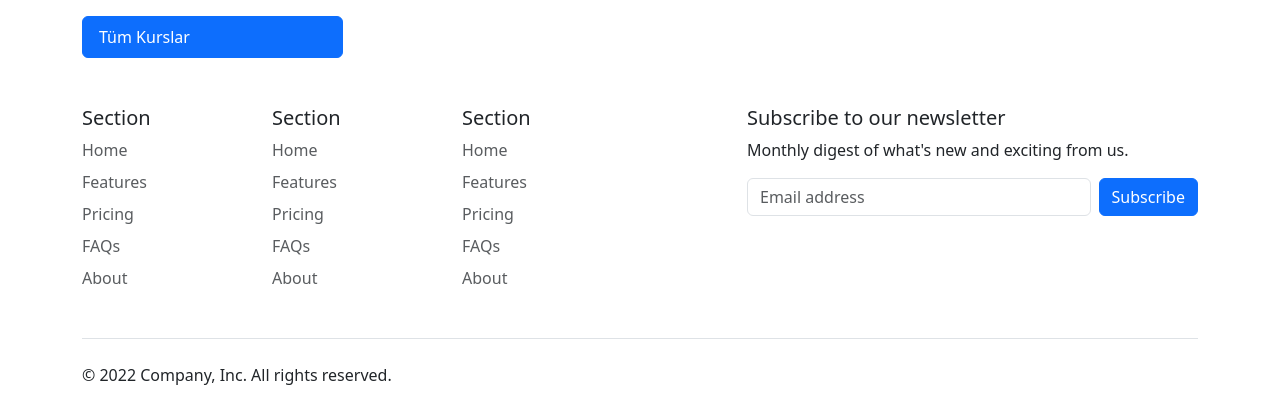
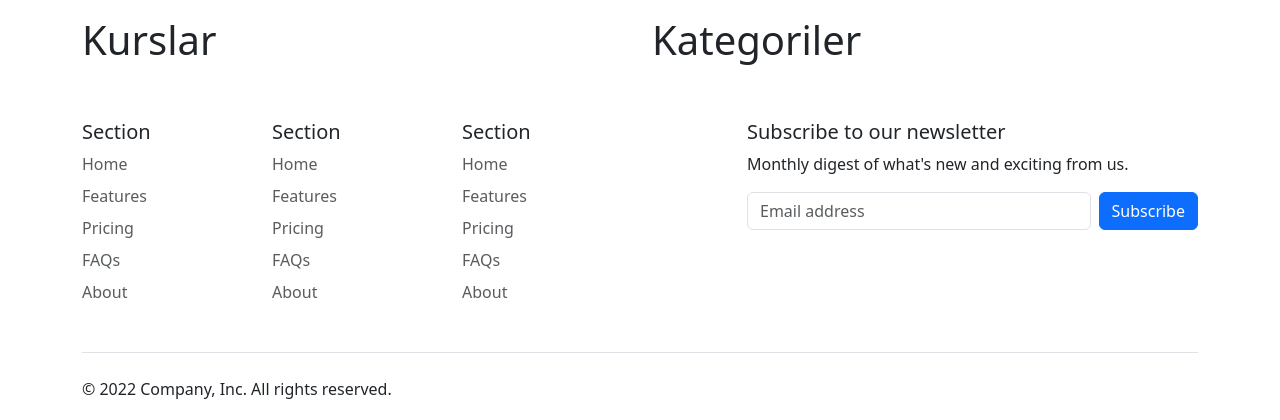
Before and after one commit to hllyrtmn/courseapp, a Django app: template courses/templates/courses/create.html in a window 1280 px wide. Shown: the part 56-476 px from the top of the page. Run offline with Django 4.2, Linux system fonts and the light colour scheme; the template is opened without the code that fills it, so the values that code supplies are empty; some libraries are stand-ins or nearby versions.

Commit message:
updated url names

```diff
--- a/courseapp/urls.py
+++ b/courseapp/urls.py
@@ -22,7 +22,7 @@ import pages
 
 urlpatterns = [
     path('',include('pages.urls')),
-    path('kurslar/',include('courses.urls')),
+    path('courses/',include('courses.urls')),
     path('admin/', admin.site.urls),
     path('impersonate/<int:user_id>/', impersonate_view, name='impersonate-start'),
     path('impersonate/stop/', stop_impersonate, name='impersonate-stop'),
--- a/courses/templates/courses/create.html
+++ b/courses/templates/courses/create.html
@@ -3,12 +3,11 @@
 
 {% block content %}
     <div class="row">
-        <div class="col-3">
-            {% include 'courses/partials/_categories.html' %}
+        <div class="col-6">
+            <h1>Kurslar</h1>
         </div>
-        <div class="col-9">
-            {% include 'courses/partials/_courses.html' %}
-            {% include 'courses/partials/_pagination.html' %}
+        <div class="col-6">
+            <h1>Kategoriler</h1>
         </div>
     </div>
 {% endblock content %}
--- a/courses/templates/courses/partials/_categories.html
+++ b/courses/templates/courses/partials/_categories.html
@@ -1,6 +1,6 @@
 <div class="list-group">
-    <a href="/kurslar" class="list-group-item list-group-item-action {% if selected == null %}active{% endif %}">Tüm Kurslar</a>
+    <a href="/courses" class="list-group-item list-group-item-action {% if selected == null %}active{% endif %}">Tüm Kurslar</a>
     {% for category in categories %}
-    <a href="/kurslar/kategoriler/{{category.slug}}" class="list-group-item list-group-item-action {% if selected == category.slug %}active{% endif %}">{{category.categoryName}}</a>
+    <a href="/courses/category/{{category.slug}}" class="list-group-item list-group-item-action {% if selected == category.slug %}active{% endif %}">{{category.categoryName}}</a>
     {% endfor %}
 </div>
--- a/courses/urls.py
+++ b/courses/urls.py
@@ -8,5 +8,5 @@ urlpatterns = [
     path('search',views.search,name="search"),
     path('create',views.create,name="create"),
     path('<slug:slug>',views.course_detail,name="detail"),
-    path('kategoriler/<slug:slug>',views.get_course_by_category,name="course_by_category"),
+    path('category/<slug:slug>',views.get_course_by_category,name="course_by_category"),
 ]
--- a/courses/views.py
+++ b/courses/views.py
@@ -38,4 +38,4 @@ def create(request):
 
 
 
-    return render('courses/create.html')
+    return render(request,'courses/create.html')
--- a/templates/partials/_nav.html
+++ b/templates/partials/_nav.html
@@ -3,7 +3,7 @@
         <a class="navbar-brand" href="/">Course App</a>
         <ul class="navbar-nav me-auto">
             <li class="nav-item">
-                <a class="nav-link" href="/kurslar">Courses</a>
+                <a class="nav-link" href="/courses">Courses</a>
             </li>
             <li class="nav-item">
                 <a class="nav-link" href="/contact">Contact</a>
```
